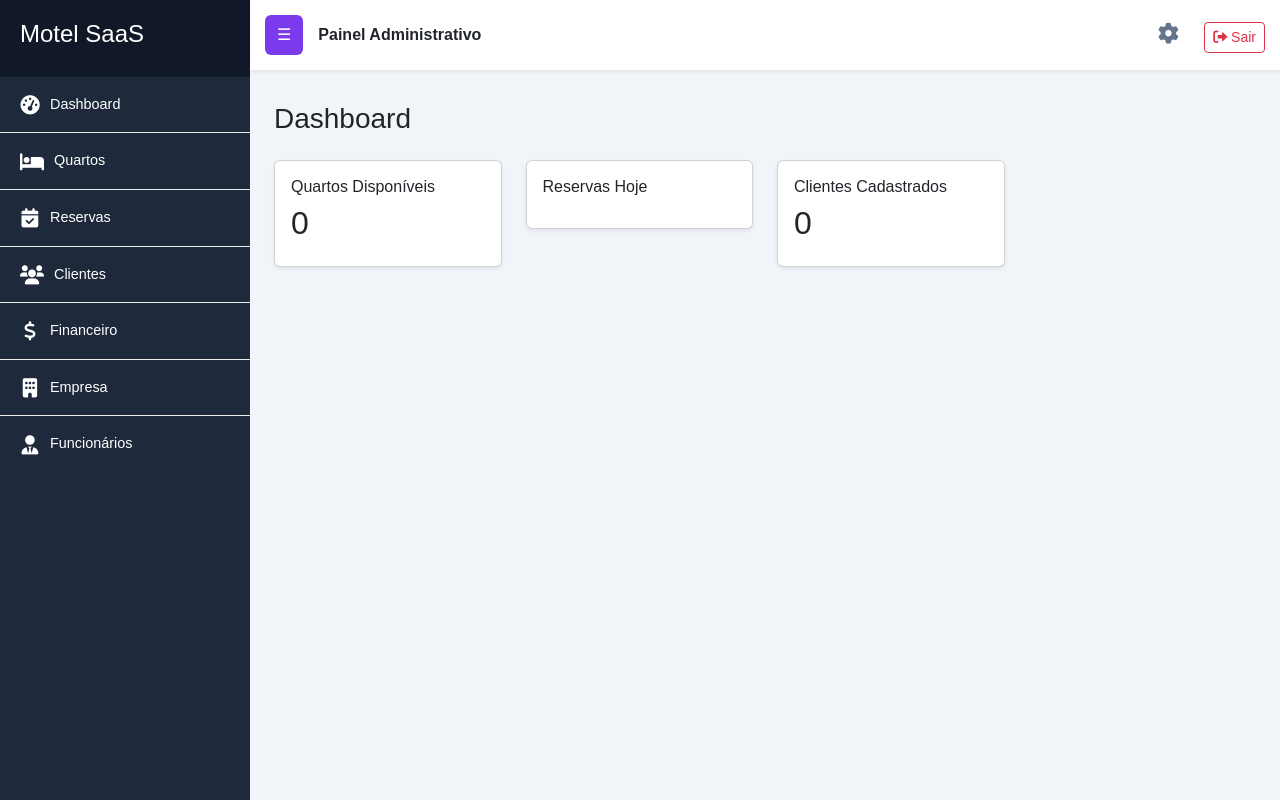
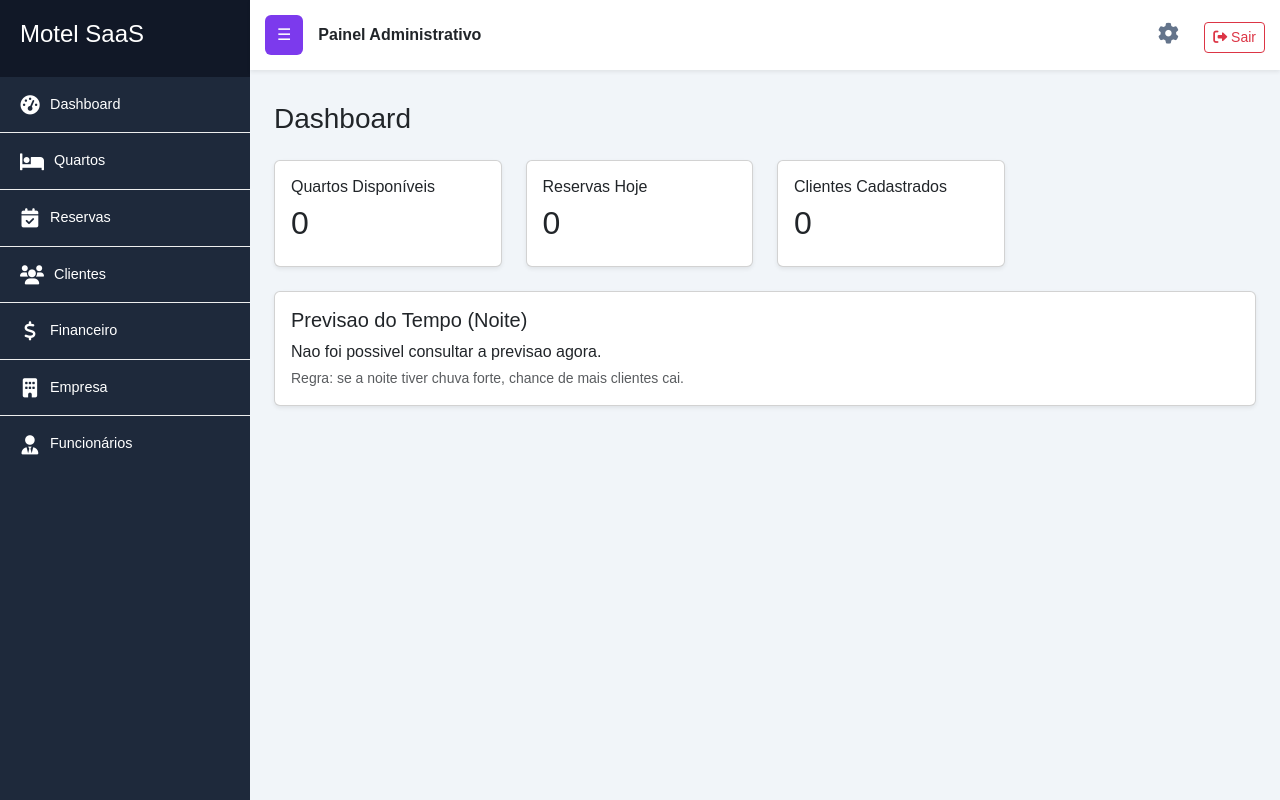
Before and after one commit to WagnerSantana91/Projeto_SaaS_IFBA, a Django app: page /dashboard/ in a window 1280 px wide. Run offline with Django 5.2, Linux system fonts and the light colour scheme; data that the repository does not hold is empty.

Commit message:
feat: corrige edição de cliente, adiciona CEP/endereço de funcionários com consulta ViaCEP no backend, integra previsão do tempo no dashboard e aplica regra de acréscimo de 20% com ocupação >= 60%

```diff
--- a/apps/core/views.py
+++ b/apps/core/views.py
@@ -1,42 +1,143 @@
-from django.shortcuts import render, redirect
+import json
+from urllib.parse import urlencode
+from urllib.request import urlopen
+
+from django.contrib import messages
+from django.contrib.auth import authenticate, login, logout
+from django.shortcuts import redirect, render
+from django.utils import timezone
+
 from apps.clientes.models import Cliente
 from apps.quartos.models import Quarto
-from django.contrib.auth import authenticate, login, logout
-from django.contrib import messages
-from django.contrib.auth.decorators import login_required
+from apps.reservas.models import Reserva
+
 
 def dashboard(request):
-    """View do dashboard com estatísticas"""
     total_clientes = Cliente.objects.count()
     total_quartos_disponiveis = Quarto.objects.filter(status='disponivel').count()
+    total_reservas_hoje = Reserva.objects.filter(data_entrada__date=timezone.localdate()).count()
+
+    previsao_tempo = {
+        'disponivel': False,
+        'resumo': 'Nao foi possivel consultar a previsao agora.',
+        'chance_clientes_percentual': None,
+        'chance_clientes_texto': 'Indefinida',
+        'regra': 'Regra: se a noite tiver chuva forte, chance de mais clientes cai.',
+    }
+
+    params = {
+        'latitude': -12.9714,
+        'longitude': -38.5014,
+        'hourly': 'precipitation_probability,weather_code',
+        'timezone': 'America/Sao_Paulo',
+        'forecast_days': 1,
+    }
+    url = 'https://api.open-meteo.com/v1/forecast?' + urlencode(params)
+
+    try:
+        with urlopen(url, timeout=8) as response:
+            data = json.loads(response.read().decode('utf-8'))
+
+        hourly = data.get('hourly', {})
+        horarios = hourly.get('time', [])
+        chuva_prob = hourly.get('precipitation_probability', [])
+        codigos = hourly.get('weather_code', [])
+        hoje = timezone.localdate().isoformat()
+
+        dados_noite = []
+        for horario, prob, codigo in zip(horarios, chuva_prob, codigos):
+            horario = str(horario)
+            if not horario.startswith(hoje):
+                continue
+
+            hora = int(horario[11:13])
+            if 18 <= hora <= 23:
+                dados_noite.append(
+                    {
+                        'prob': int(prob or 0),
+                        'codigo': int(codigo or 0),
+                    }
+                )
+
+        if not dados_noite:
+            previsao_tempo['resumo'] = 'Sem dados de previsao para o horario da noite.'
+            previsao_tempo['regra'] = 'Regra usada quando tiver dados da noite (18h-23h).'
+        else:
+            maior_dado = max(dados_noite, key=lambda item: item['prob'])
+            maior_chuva = maior_dado['prob']
+            codigo_referencia = maior_dado['codigo']
+
+            codigos_de_chuva = {
+                51, 53, 55, 56, 57, 61, 63, 65, 66, 67, 80, 81, 82, 95, 96, 99
+            }
+            tem_codigo_chuva = any(
+                item['codigo'] in codigos_de_chuva for item in dados_noite
+            )
+            noite_chuvosa = maior_chuva >= 40 or tem_codigo_chuva
+
+            descricao_por_codigo = {
+                0: 'ceu limpo',
+                1: 'poucas nuvens',
+                2: 'nublado parcial',
+                3: 'nublado',
+                61: 'chuva fraca',
+                63: 'chuva moderada',
+                65: 'chuva forte',
+                80: 'pancadas de chuva',
+                95: 'trovoadas',
+            }
+            descricao = descricao_por_codigo.get(codigo_referencia, 'condicao variavel')
+
+            if noite_chuvosa:
+                chance_percentual = 40
+                chance_texto = 'Baixa'
+            elif maior_chuva <= 20:
+                chance_percentual = 75
+                chance_texto = 'Alta'
+            else:
+                chance_percentual = 60
+                chance_texto = 'Media'
+
+            previsao_tempo['disponivel'] = True
+            previsao_tempo['chance_clientes_percentual'] = chance_percentual
+            previsao_tempo['chance_clientes_texto'] = chance_texto
+            previsao_tempo['resumo'] = (
+                'Noite com ' + descricao + '; pico de chuva previsto: ' + str(maior_chuva) + '%.'
+            )
+            previsao_tempo['regra'] = (
+                'Regra usada: olhando 18h ate 23h, se chuva >= 40% '
+                '(ou codigo de chuva), chance cai. Se nao chover, chance sobe.'
+            )
+
+    except Exception:
+        pass
 
     context = {
         'total_clientes': total_clientes,
-        'total_quartos_disponiveis': total_quartos_disponiveis
+        'total_quartos_disponiveis': total_quartos_disponiveis,
+        'total_reservas_hoje': total_reservas_hoje,
+        'previsao_tempo': previsao_tempo,
     }
     return render(request, 'dashboard.html', context)
 
+
 def login_view(request):
-    """View responsável pelo login do usuário"""
+    """View responsavel pelo login do usuario"""
     if request.method == 'POST':
         username = request.POST.get('username')
         password = request.POST.get('password')
 
-        # Autentica o usuário
         user = authenticate(request, username=username, password=password)
 
         if user is not None:
-            # Login bem-sucedido
             login(request, user)
             return redirect('core:dashboard')
-        else:
-            # Login falhou
-            messages.error(request, 'Usuário ou senha inválidos.')
 
-    # Se for GET, mostra a página de login
+        messages.error(request, 'Usuario ou senha invalidos.')
+
     return render(request, 'login.html')
+
 
 def logout_view(request):
     logout(request)
-    #messages.success(request, 'Logout realizado com sucesso.')
     return redirect('core:login')
--- a/apps/funcionarios/models.py
+++ b/apps/funcionarios/models.py
@@ -14,6 +14,8 @@ class Funcionario(models.Model):
     cargo = models.CharField(max_length=20, choices=CARGO_CHOICES, verbose_name='Cargo')
     cpf = models.CharField(max_length=14, unique=True, verbose_name='CPF')
     telefone = models.CharField(max_length=20, verbose_name='Telefone')
+    cep = models.CharField(max_length=9, blank=True, default='', verbose_name='CEP')
+    endereco = models.CharField(max_length=255, blank=True, default='', verbose_name='Endereco')
 
     def __str__(self):
         return f"{self.nome}"
--- a/apps/funcionarios/urls.py
+++ b/apps/funcionarios/urls.py
@@ -6,6 +6,7 @@ app_name = 'funcionarios'
 urlpatterns = [
     path('lista/', views.lista_funcionarios, name='listar_funcionarios'),
     path('criar/', views.criar_funcionario, name='criar_funcionario'),
-    path("editar/<int:id>/", views.editar_funcionario, name="editar_funcionario"),
-    path('excluir/<int:id>/', views.excluir_funcionario, name = 'excluir_funcionario'), #Incrementação do botão de excluir
-    ]
+    path('editar/<int:id>/', views.editar_funcionario, name='editar_funcionario'),
+    path('excluir/<int:id>/', views.excluir_funcionario, name='excluir_funcionario'),
+    path('buscar-cep/', views.buscar_cep, name='buscar_cep'),
+]
--- a/templates/dashboard.html
+++ b/templates/dashboard.html
@@ -31,4 +31,23 @@
 
 </div>
 
+<div class="row mt-4">
+    <div class="col-12">
+        <div class="card shadow-sm p-3">
+            <h5 class="mb-2">Previsao do Tempo (Noite)</h5>
+            {% if previsao_tempo.disponivel %}
+                <p class="mb-1"><strong>Previsao:</strong> {{ previsao_tempo.resumo }}</p>
+                <p class="mb-1">
+                    <strong>Chance de mais clientes hoje:</strong>
+                    {{ previsao_tempo.chance_clientes_percentual }}%
+                    ({{ previsao_tempo.chance_clientes_texto }})
+                </p>
+            {% else %}
+                <p class="mb-1">{{ previsao_tempo.resumo }}</p>
+            {% endif %}
+            <small class="text-muted">{{ previsao_tempo.regra }}</small>
+        </div>
+    </div>
+</div>
+
 {% endblock %}
```
Also changed, not shown: apps/funcionarios/form.py (+9 -3 lines), apps/funcionarios/views.py (+44 -12 lines), apps/reservas/views.py (+20 -1 lines), static/js/funcionarios_cep.js (added, +76 -0 lines), templates/clientes/editar.html (+12 -4 lines), templates/funcionarios/criar.html (+24 -0 lines), templates/funcionarios/editar.html (+5 -2 lines), apps/funcionarios/migrations/0003_funcionario_cep_funcionario_endereco.py (added).
